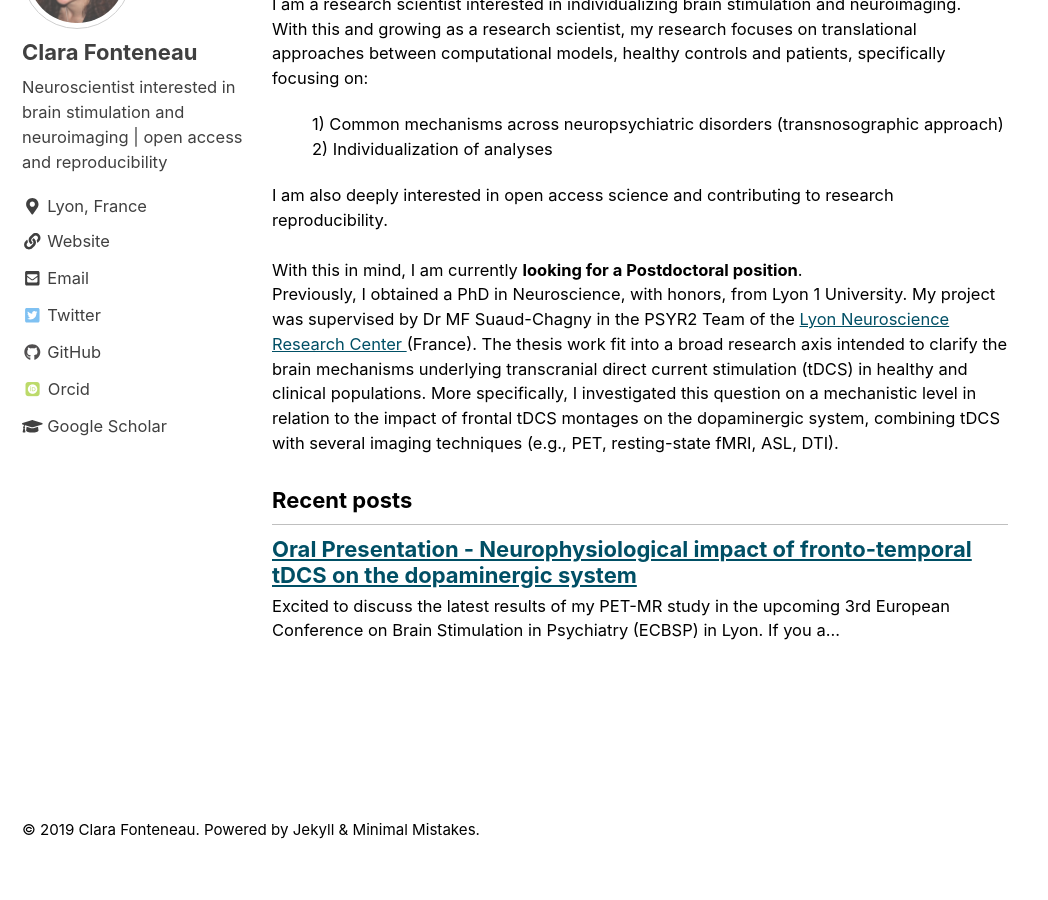
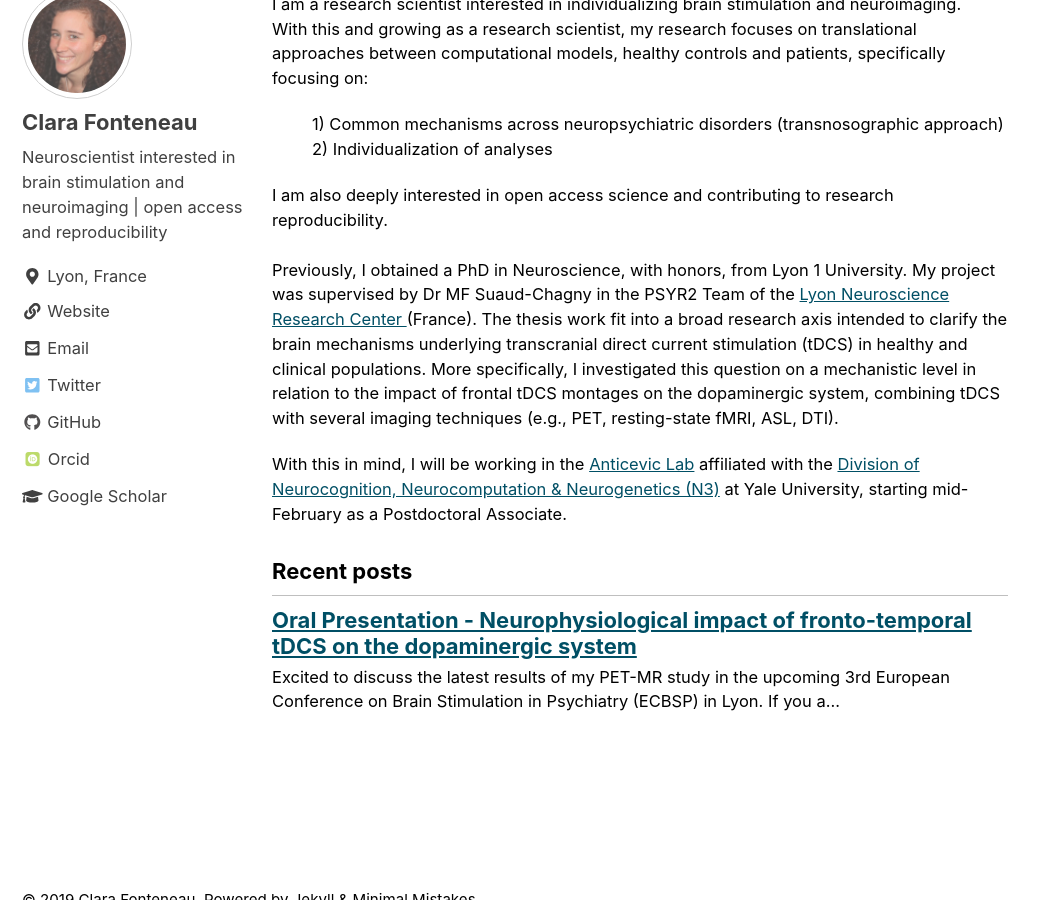
Before and after one commit to clarafonteneau/clarafonteneau.github.io, a Jekyll site: the page built from index.html, in a window 1280 px wide and 900 px high, scrolled down 489 px. Shown: the whole window, without its empty margins (0-1048 px from the left). Built offline with Jekyll 4.4.1, drawn with Linux system fonts in a browser that asks for light colours; nearby versions of some CDN libraries; some web fonts are replaced; the list of posts is cut into pages by our own code.

Commit message:
update website PostDoc Yale & Sham tDCS accepted

```diff
--- a/_data/navigation.yml
+++ b/_data/navigation.yml
@@ -3,7 +3,7 @@ main:
   - title: "Home"
     url: https://clarafonteneau.github.io/
   - title: "CV"
-    url: /CV/FONTENEAU_CV_20180924.pdf
+    url: /CV/FONTENEAU_CV_20190119.pdf
   - title: "Papers"
     url: /papers/
   - title: 'Posts'
--- a/_layouts/home.html
+++ b/_layouts/home.html
@@ -12,13 +12,15 @@ header:
   2) Individualization of analyses</p>
 <p>I am also deeply interested in open access science and contributing to research reproducibility.<br>
 <br>
-With this in mind, I am currently <b>looking for a Postdoctoral position</b>.<br>
 Previously, I obtained a PhD in Neuroscience, with honors, from Lyon 1 University. My project was supervised by Dr MF Suaud-Chagny in the PSYR2 Team of
 the <a href="https://crnl.univ-lyon1.fr/index.php/en">Lyon Neuroscience Research Center </a> (France).
 The thesis work fit into a broad research axis intended to clarify the brain mechanisms underlying transcranial direct current stimulation (tDCS)
 in healthy and clinical populations. More specifically, I investigated this question on a mechanistic level in relation to the impact of frontal tDCS montages
-on the dopaminergic system, combining tDCS with several imaging techniques (e.g., PET, resting-state fMRI, ASL, DTI).
+on the dopaminergic system, combining tDCS with several imaging techniques (e.g., PET, resting-state fMRI, ASL, DTI).<br>
 </p>
+
+<p>With this in mind, I will be working in the <a href="https://medicine.yale.edu/lab/anticevic/"> Anticevic Lab</a> affiliated with the <a href="https://medicine.yale.edu/psychiatry/research/divisions/n3.aspx"> Division of Neurocognition, Neurocomputation & Neurogenetics (N3)</a> at Yale University, starting mid-February as a Postdoctoral Associate.
+  </p>
 
 <h3 class="archive__subtitle">{{ site.data.ui-text[site.locale].recent_posts | default: "Recent Posts" }}</h3>
 
```
Also changed, not shown: _pages/publications.md (+3 -2 lines), 2 other files.
